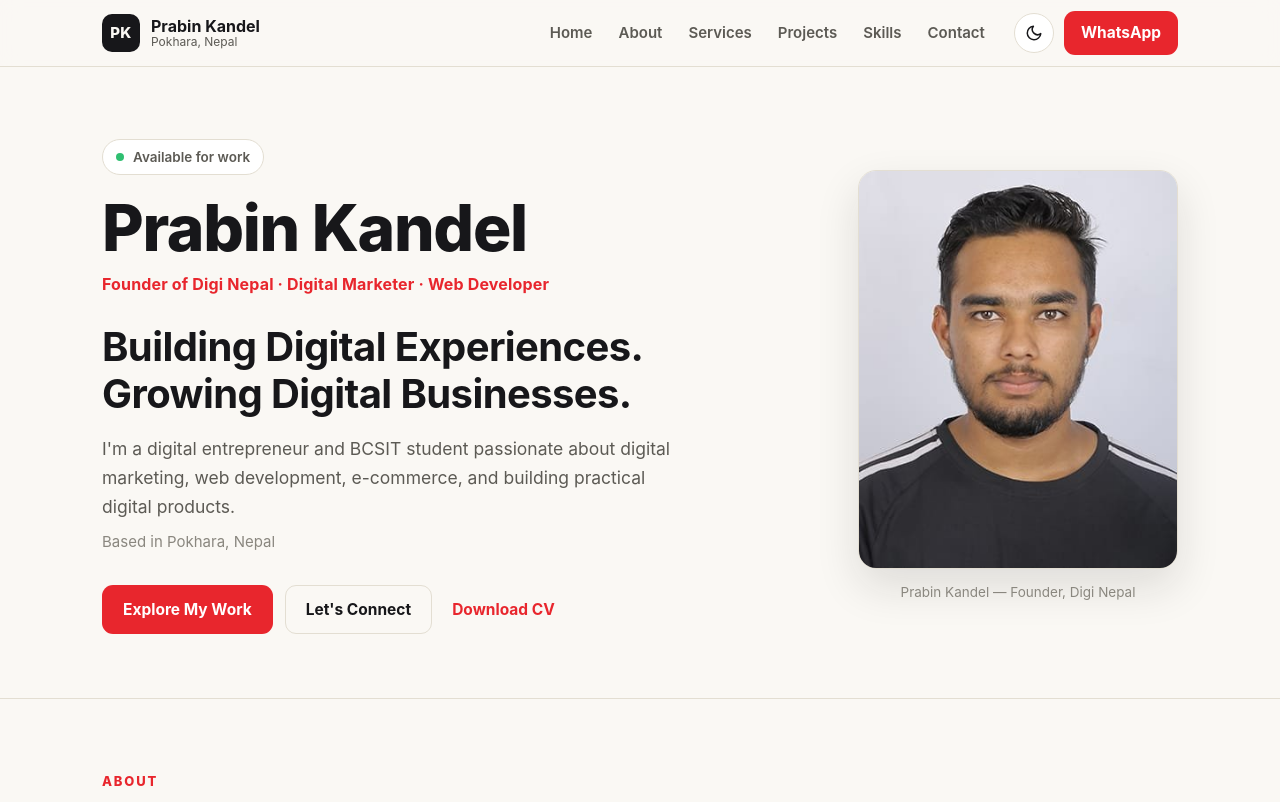
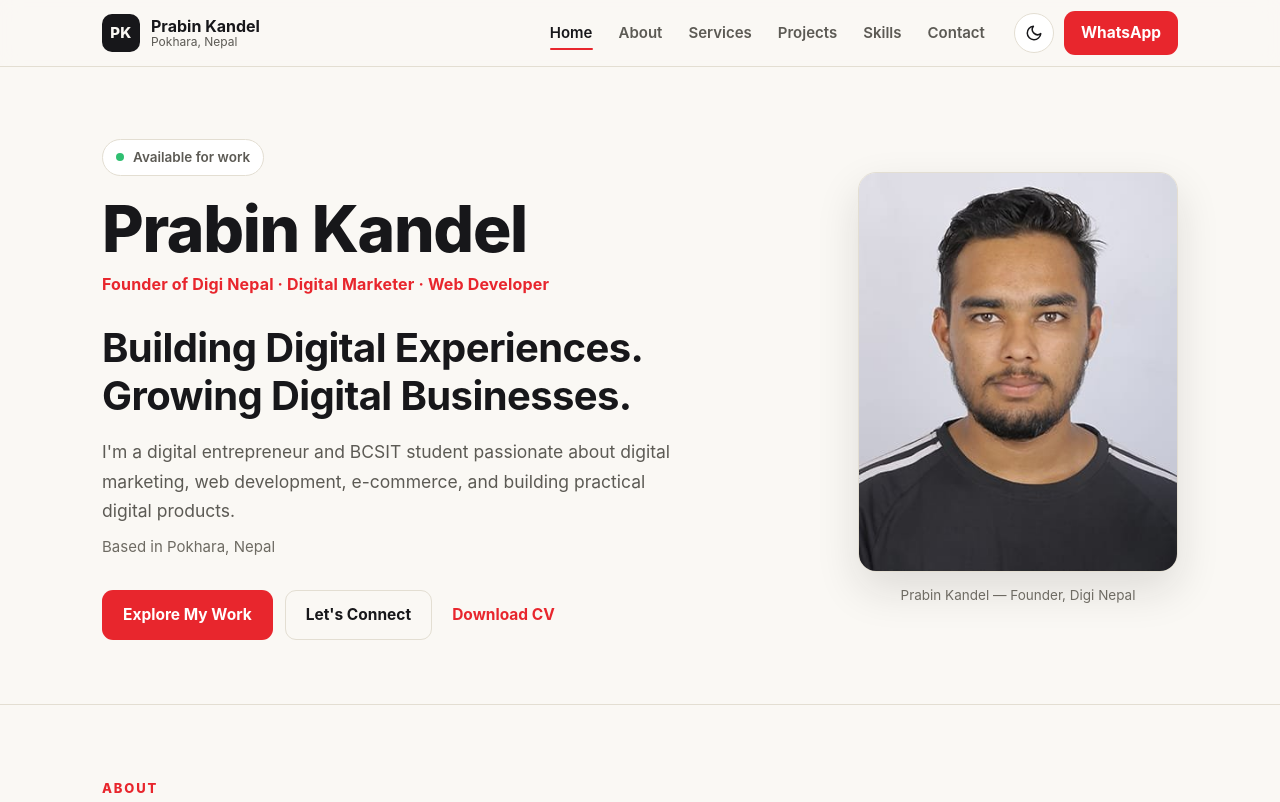
Before and after one commit to Prabinkandel/project, a plain HTML site: page index.html in a window 1280 px wide. Shown: the top 802 px of the page. Drawn offline with Linux system fonts and the light colour scheme.

Commit message:
Polish: OG share image, typography, scrollspy, contrast fix, lighter logo (#2)
Owner approved from preview screenshots. No content/facts/prices changed.

```diff
--- a/app.js
+++ b/app.js
@@ -1,6 +1,6 @@
 /* Prabin Kandel — portfolio (preview build)
    Vanilla JS only: products showcase, theme toggle, mobile menu,
-   contact form -> WhatsApp, copy email, reveal-on-scroll. */
+   scrollspy, contact form -> WhatsApp, copy email, reveal-on-scroll. */
 (function () {
   'use strict';
   document.documentElement.classList.add('js');
@@ -110,6 +110,25 @@
     });
   }
 
+  /* ---------- scrollspy: mark the nav link of the section in view ---------- */
+  var spyLinks = navLinks ? navLinks.querySelectorAll('a[href^="#"]') : [];
+  if (spyLinks.length && 'IntersectionObserver' in window) {
+    var spyMap = {};
+    var spySections = [];
+    spyLinks.forEach(function (a) {
+      var sec = document.getElementById(a.getAttribute('href').slice(1));
+      if (sec) { spyMap[sec.id] = a; spySections.push(sec); }
+    });
+    var spy = new IntersectionObserver(function (entries) {
+      entries.forEach(function (entry) {
+        if (!entry.isIntersecting) return;
+        spyLinks.forEach(function (a) { a.classList.remove('active'); });
+        if (spyMap[entry.target.id]) spyMap[entry.target.id].classList.add('active');
+      });
+    }, { rootMargin: '-38% 0px -55% 0px', threshold: 0 });
+    spySections.forEach(function (sec) { spy.observe(sec); });
+  }
+
   /* ---------- reveal on scroll (lightweight, reduced-motion safe) ---------- */
   var reduceMotion = window.matchMedia && window.matchMedia('(prefers-reduced-motion: reduce)').matches;
   var items = document.querySelectorAll('.reveal');
--- a/index.html
+++ b/index.html
@@ -11,13 +11,16 @@
 <meta property="og:url" content="https://www.prabinkandel1.com.np/">
 <meta property="og:title" content="Prabin Kandel — Digital Marketer & Founder | Pokhara, Nepal">
 <meta property="og:description" content="Portfolio of Prabin Kandel — Digital Marketer, Web Developer & Founder of Digi Nepal. Based in Pokhara, Nepal. E-commerce, Meta Ads, Web Development.">
-<meta property="og:image" content="https://www.prabinkandel1.com.np/assets/prabin-kandel.jpg">
+<meta property="og:image" content="https://www.prabinkandel1.com.np/assets/og-image.jpg">
+<meta property="og:image:width" content="1200">
+<meta property="og:image:height" content="630">
 <meta name="twitter:card" content="summary_large_image">
+<meta name="twitter:image" content="https://www.prabinkandel1.com.np/assets/og-image.jpg">
 <link rel="icon" type="image/svg+xml" href="assets/favicon.svg">
 <link rel="icon" type="image/x-icon" href="assets/favicon.ico">
 <script>/* Theme: apply saved choice before first paint (no flash) */
 try{var t=localStorage.getItem('pk-theme');if(t){document.documentElement.setAttribute('data-theme',t)}else if(window.matchMedia&&window.matchMedia('(prefers-color-scheme: light)').matches){document.documentElement.setAttribute('data-theme','light')}}catch(e){}</script>
-<link rel="stylesheet" href="styles.css?v=1">
+<link rel="stylesheet" href="styles.css?v=2">
 <script type="application/ld+json">
 {"@context":"https://schema.org","@type":"Person","name":"Prabin Kandel","url":"https://www.prabinkandel1.com.np/","image":"https://www.prabinkandel1.com.np/assets/prabin-kandel.jpg","jobTitle":"Digital Marketer & Web Developer","description":"Founder of Digi Nepal. Digital marketer and web developer based in Pokhara, Nepal.","email":"mailto:prabink721@gmail.com","telephone":"+977-9840661406","address":{"@type":"PostalAddress","addressLocality":"Pokhara 31, Kaski","addressCountry":"NP","postalCode":"33700"},"alumniOf":{"@type":"CollegeOrUniversity","name":"Pokhara College of Management"},"sameAs":["https://diginepalnp.com","https://www.tiktok.com/@prabinkandel045"]}
 </script>
@@ -165,7 +168,7 @@ try{var t=localStorage.getItem('pk-theme');if(t){document.documentElement.setAtt
         <div class="project-media">
           <img class="project-visual" src="assets/digi-manager-visual.jpg" width="1200" height="800" loading="lazy" alt="Visual of the Digi Manager app — a phone with dashboard panels, customer profiles and profit graphs">
           <div class="project-logo-row">
-            <img src="assets/digi-manager-logo.png" width="1600" height="1600" loading="lazy" alt="Digi Manager app logo">
+            <img src="assets/digi-manager-logo.png" width="800" height="800" loading="lazy" alt="Digi Manager app logo">
             <span><strong>Digi Manager</strong><small>My own app for running the store — accounts, customers, expiry &amp; profit.</small></span>
           </div>
         </div>
@@ -317,6 +320,6 @@ try{var t=localStorage.getItem('pk-theme');if(t){document.documentElement.setAtt
 </footer>
 
 <div class="toast" id="toast" role="status" aria-live="polite"></div>
-<script src="app.js?v=1" defer></script>
+<script src="app.js?v=2" defer></script>
 </body>
 </html>
--- a/styles.css
+++ b/styles.css
@@ -5,12 +5,14 @@
 :root{
   --max:1120px;
   --radius:14px;
+  --section-pad:72px;
   --accent:#E8262D;
   --accent-strong:#FF3038;
   --font:-apple-system,BlinkMacSystemFont,"Segoe UI",Roboto,"Helvetica Neue",Arial,sans-serif;
 }
 [data-theme="dark"]{
   color-scheme:dark;
+  scrollbar-color:#2A2A32 #0A0A0C;
   --bg:#0A0A0C;
   --bg-alt:#101013;
   --surface:#141418;
@@ -32,7 +34,7 @@
   --surface-2:#F6F3EC;
   --ink:#17171A;
   --muted:#5C5A54;
-  --faint:#8A877F;
+  --faint:#6E6B63; /* darkened one step: 4.6:1+ on every light background (was 3.1-3.6:1) */
   --line:#E3DED2;
   --on-accent:#FFFFFF;
   --header-bg:rgba(250,248,244,.88);
@@ -48,10 +50,18 @@ html{scroll-behavior:smooth}
 }
 body{
   margin:0;background:var(--bg);color:var(--ink);
-  font-family:var(--font);font-size:16.5px;line-height:1.65;
+  font-family:var(--font);font-size:16.5px;line-height:1.7;
   -webkit-font-smoothing:antialiased;overflow-x:hidden;
-  transition:background .25s ease,color .25s ease;
+  transition:background-color .2s ease,color .2s ease;
 }
+h1,h2{letter-spacing:-.02em}
+/* Smooth theme switch on the main surfaces (killed globally under reduced-motion) */
+.site-header,.site-footer,.skill-group,.project,.contact-form,.theme-toggle,.menu-btn,.tags li,.availability,.contact-form input,.contact-form select,.contact-form textarea{transition:background-color .2s ease,border-color .2s ease,color .2s ease}
+/* Subtle styled scrollbar — dark theme only */
+[data-theme="dark"]::-webkit-scrollbar{width:10px}
+[data-theme="dark"]::-webkit-scrollbar-track{background:var(--bg)}
+[data-theme="dark"]::-webkit-scrollbar-thumb{background:var(--line);border-radius:6px;border:2px solid var(--bg)}
+[data-theme="dark"]::-webkit-scrollbar-thumb:hover{background:var(--faint)}
 img{max-width:100%;display:block}
 a{color:inherit}
 .wrap{max-width:var(--max);margin:0 auto;padding:0 22px}
@@ -69,8 +79,11 @@ a{color:inherit}
 .brand-text strong{font-size:16px}
 .brand-text small{color:var(--muted);font-size:12px}
 .nav-links{display:flex;gap:4px}
-.nav-links a{text-decoration:none;color:var(--muted);font-size:15px;font-weight:600;padding:8px 11px;border-radius:9px}
+.nav-links a{text-decoration:none;color:var(--muted);font-size:15px;font-weight:600;padding:8px 11px;border-radius:9px;position:relative}
 .nav-links a:hover{color:var(--ink);background:var(--surface-2)}
+.nav-links a::after{content:"";position:absolute;left:11px;right:11px;bottom:4px;height:2px;border-radius:2px;background:var(--accent);transform:scaleX(0);transform-origin:left;transition:transform .2s ease}
+.nav-links a:hover::after,.nav-links a.active::after{transform:scaleX(1)}
+.nav-links a.active{color:var(--ink)}
 .nav-actions{display:flex;align-items:center;gap:10px}
 .theme-toggle{display:inline-flex;align-items:center;justify-content:center;width:40px;height:40px;border-radius:50%;border:1px solid var(--line);background:var(--surface);color:var(--ink);cursor:pointer}
 [data-theme="dark"] .icon-sun{display:block}
@@ -81,7 +94,7 @@ a{color:inherit}
 
 /* ---------- buttons ---------- */
 .btn{display:inline-flex;align-items:center;justify-content:center;gap:8px;min-height:46px;padding:11px 20px;border-radius:11px;border:1px solid transparent;font-weight:700;font-size:15.5px;text-decoration:none;cursor:pointer;transition:transform .15s ease,background .15s ease,border-color .15s ease}
-.btn:active{transform:translateY(1px)}
+.btn:active{transform:translateY(1px) scale(.99)}
 .btn-primary{background:var(--accent);color:var(--on-accent)}
 .btn-primary:hover{background:var(--accent-strong)}
 .btn-ghost{background:transparent;color:var(--ink);border-color:var(--line)}
@@ -92,7 +105,7 @@ a{color:inherit}
 .btn-copy{min-height:36px;padding:4px 8px;font-size:14px}
 
 /* ---------- hero ---------- */
-.hero{padding:72px 0 64px;border-bottom:1px solid var(--line)}
+.hero{padding:var(--section-pad) 0 64px;border-bottom:1px solid var(--line)}
 .hero-grid{display:grid;grid-template-columns:1.25fr .75fr;gap:48px;align-items:center}
 .availability{display:inline-flex;align-items:center;gap:9px;margin:0 0 20px;padding:6px 13px;border:1px solid var(--line);border-radius:999px;background:var(--surface);color:var(--muted);font-size:13.5px;font-weight:600}
 .availability .dot{width:8px;height:8px;border-radius:50%;background:#2FBF71;flex:none}
@@ -107,7 +120,7 @@ a{color:inherit}
 .hero-photo figcaption{color:var(--faint);font-size:13.5px;margin-top:12px;text-align:center}
 
 /* ---------- sections ---------- */
-.section{padding:72px 0}
+.section{padding:var(--section-pad) 0}
 .section-alt{background:var(--bg-alt)}
 .eyebrow{margin:0 0 12px;color:var(--accent);font-size:13px;font-weight:800;letter-spacing:.14em;text-transform:uppercase}
 .section-title{font-size:clamp(1.8rem,4vw,2.6rem);letter-spacing:-.02em;line-height:1.12;margin:0 0 14px;font-weight:800}
@@ -212,6 +225,12 @@ a{color:inherit}
   .js .reveal{opacity:1;transform:none;transition:none}
 }
 
+/* ---------- refined card hover (pointer + motion-safe only) ---------- */
+@media (hover:hover) and (prefers-reduced-motion: no-preference){
+  .reveal.in.card:hover,.reveal.in.product-card:hover,.reveal.in.skill-group:hover{transform:translateY(-3px);border-color:var(--faint);transition:opacity .5s ease,transform .2s ease,border-color .2s ease}
+  .reveal.in.project:hover{border-color:var(--faint)}
+}
+
 /* ---------- responsive ---------- */
 @media (max-width:960px){
   .hero-grid{grid-template-columns:1fr;gap:34px}
@@ -229,8 +248,8 @@ a{color:inherit}
   .nav-links a{padding:11px 10px;font-size:16px}
   .btn-nav{display:none}
   .brand-text small{display:none}
-  .section{padding:54px 0}
-  .hero{padding:48px 0 44px}
+  :root{--section-pad:54px}
+  .hero{padding:var(--section-pad) 0 44px}
   .services-grid{grid-template-columns:1fr}
   .store-frame img{height:300px}
   .project{padding:22px}
```
Also changed, not shown: assets/digi-manager-logo.png, assets/og-image.jpg (added).
